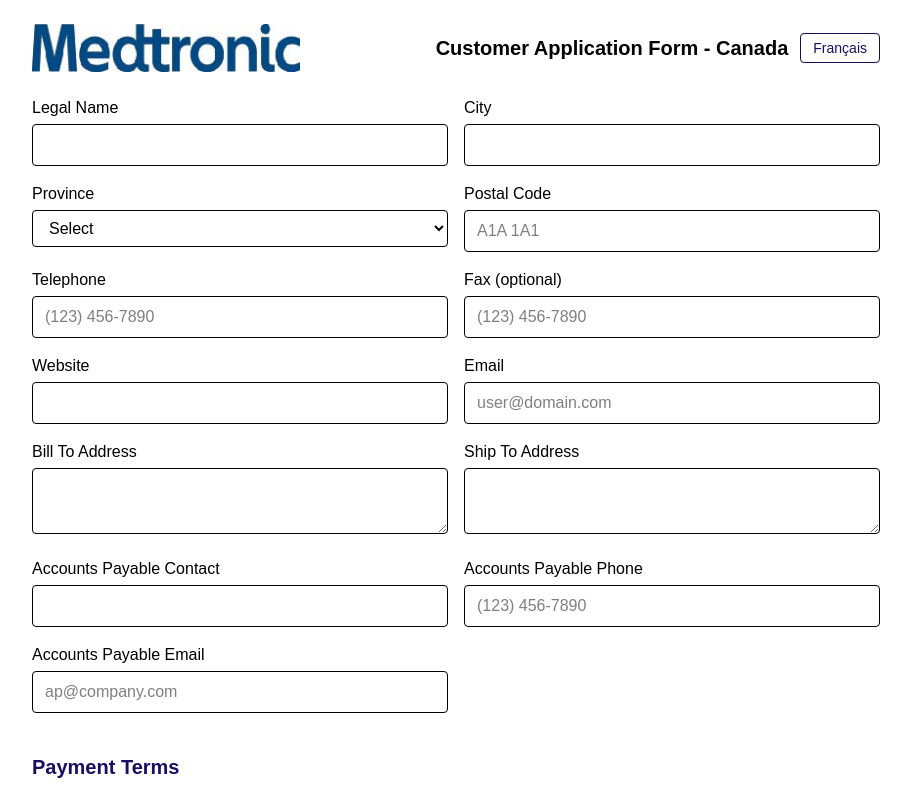
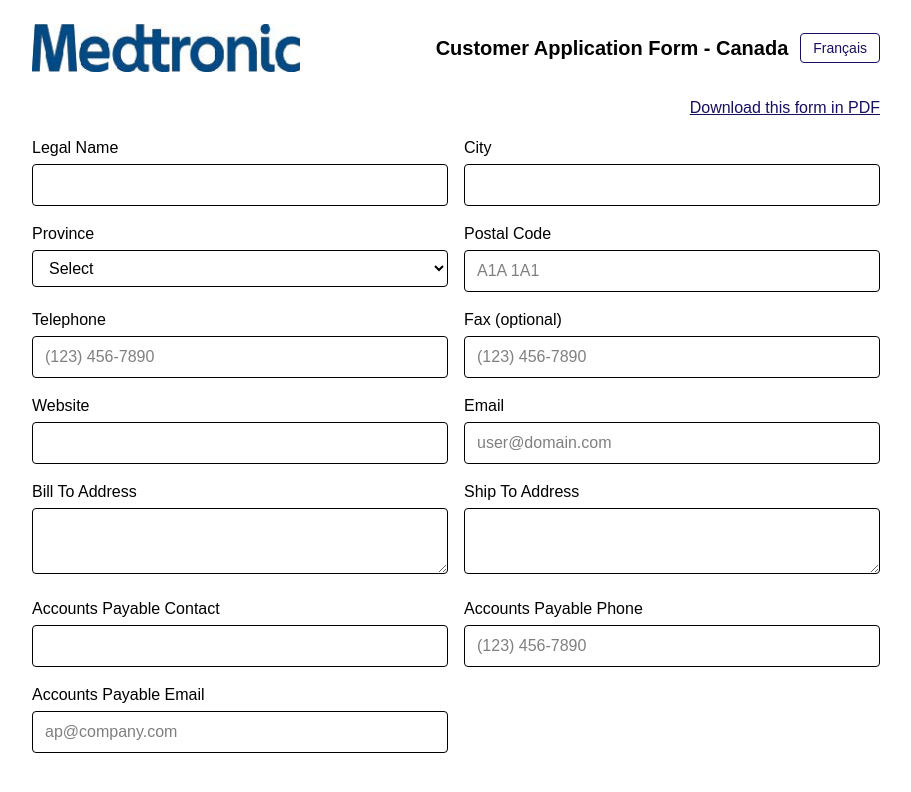
Before and after one commit to Lsmtz10/mdtcan-cmd, a Next.js app: page / in a window 1280 px wide. Shown: the top 792 px of the page, without its empty margins (184-1095 px from the left). Built offline with nearby package versions, Linux system fonts and the light colour scheme.

Commit message:
fix validations: Trade Contact Person y Annual purchase menu in FR

```diff
--- a/app/page.tsx
+++ b/app/page.tsx
@@ -256,17 +256,10 @@ function validateIntendedDistribution(selected: string[], resellValue: string):
   return null;
 }
 
-const ANNUAL_PURCHASE_OPTIONS = [
-  "0 - 25,000",
-  "25,001 – 50,000",
-  "50,001 – 100,000",
-  "100,001 or above",
-] as const;
-const ANNUAL_PURCHASE_SET = new Set<string>(ANNUAL_PURCHASE_OPTIONS);
-
 function validateAnnualPurchase(value: string): string | null {
   if (!value) return `${messages.fields.annualPurchase.label} ${messages.errors.requiredSuffix}`;
-  if (!ANNUAL_PURCHASE_SET.has(value)) return messages.errors.invalidOption;
+  const validValues = new Set<string>(messages.options.annualPurchase.map(opt => String(opt.value)));
+  if (!validValues.has(value)) return messages.errors.invalidOption;
   return null;
 }
 
@@ -325,7 +318,10 @@ function validateTradeField(name: string, override?: string): string | null {
     case 'Address':
       return validateRequired(raw, required, `${tradeGroupLabel} ${messages.fields.trade.address.label}`);
     case 'Contact':
-      return required ? formatMessage(messages.errors.tradeRefContactRequired, { idx }) : null;
+      if (required && !raw) {
+        return formatMessage(messages.errors.tradeRefContactRequired, { idx });
+      }
+      return null;
     default:
       return null;
   }
@@ -344,11 +340,6 @@ function tradeLabel(field: string): string {
     default:        return tradeFields.company.label; // 'Company'
   }
 }
-
-
-
-
-
 
 
 
@@ -1069,6 +1060,10 @@ try {
     { value: CANADA_WIDE_OPTION, label: options.intendedDistribution.canadaWide },
     ...options.provinces,
   ];
+  const pdfFilename = locale === 'fr'
+    ? "Credit Application Form - Fr version - Jan25.pdf"
+    : "Credit Application Form - En version - Jan25.pdf";
+  const pdfUrl = encodeURI(`/${pdfFilename}`);
 
   return (
 
@@ -1098,6 +1093,15 @@ try {
   </div>
 </div>
 
+<div className="flex justify-end mb-4">
+  <a
+    href={pdfUrl}
+    download={pdfFilename}
+    className="text-[#170f5f] underline hover:text-[#1f1790]"
+  >
+    {page.downloadPdf}
+  </a>
+</div>
 
 
 
```
